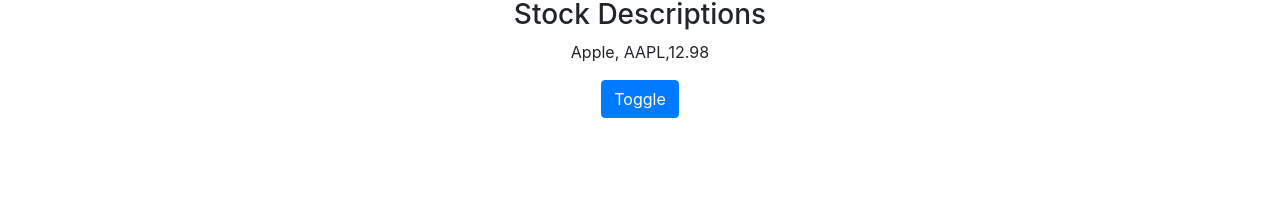
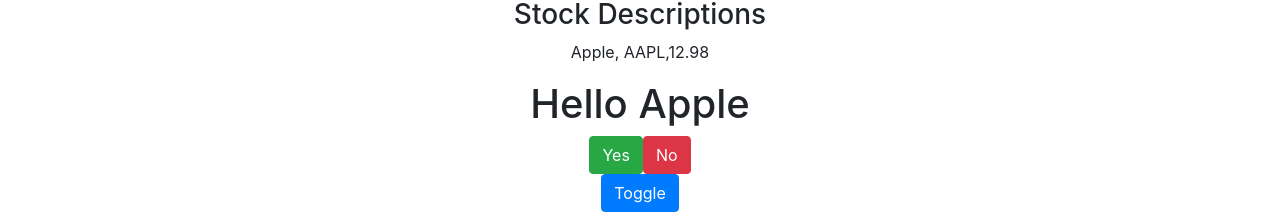
Before and after one commit to Codubee/StockPickerTTH1-2-Front, a React (Create React App) app: page /match in a window 1280 px wide. Shown: the part 613-837 px from the top of the page. Before the commit the page ends 800 px from the top, so only its background shows below. Built offline with nearby package versions, Linux system fonts and the light colour scheme.

Commit message:
Added buttons to Match page

```diff
--- a/src/views/Match.js
+++ b/src/views/Match.js
@@ -4,7 +4,7 @@
 import View from '../components/View';
 import Matches from '../components/Matches'
 import CollapseComponent from '../components/CollapseComponent'
-
+import Buttons from '../components/Buttons'
 
 class Match extends React.Component{
 
@@ -21,6 +21,7 @@
       <Container className="text-center">
         <View/>
         <Description/>
+        <Buttons/>
         <CollapseComponent/>
       </Container>
 
```
